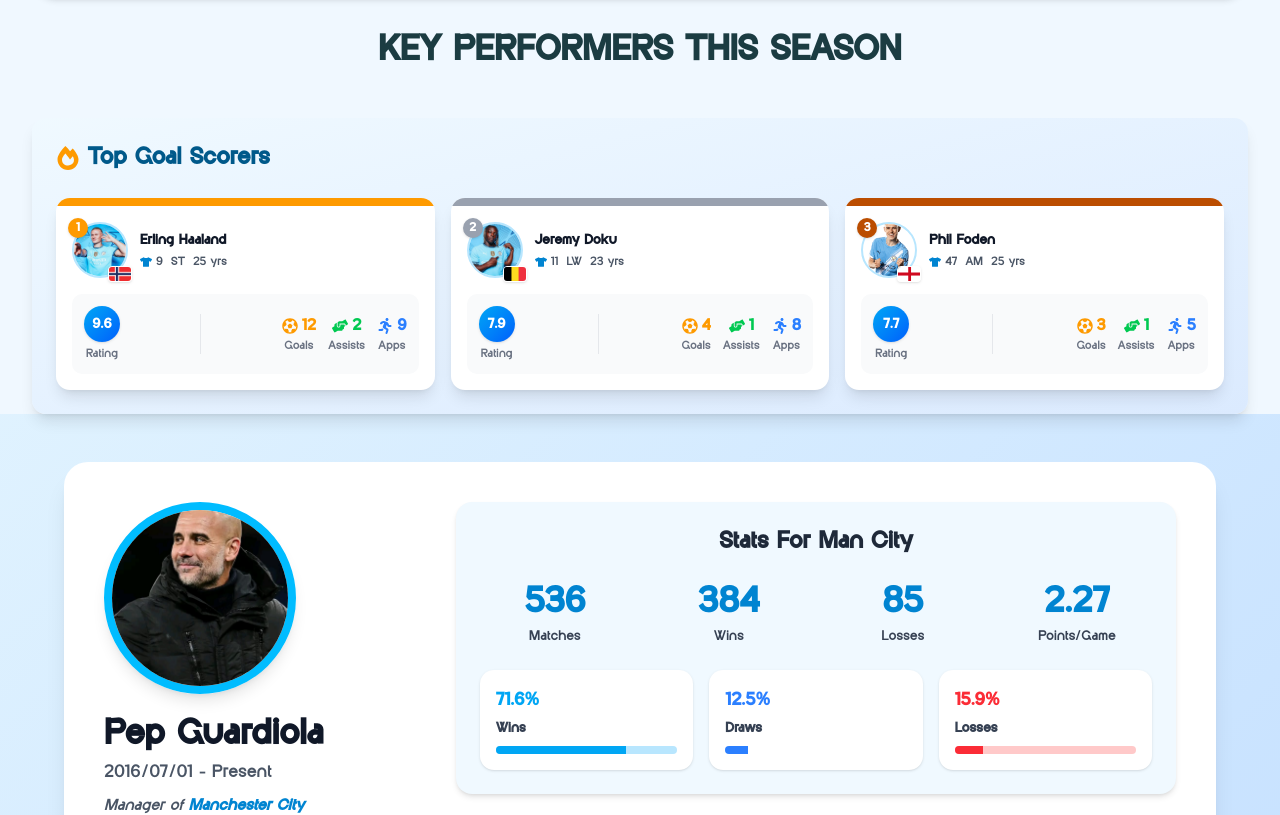
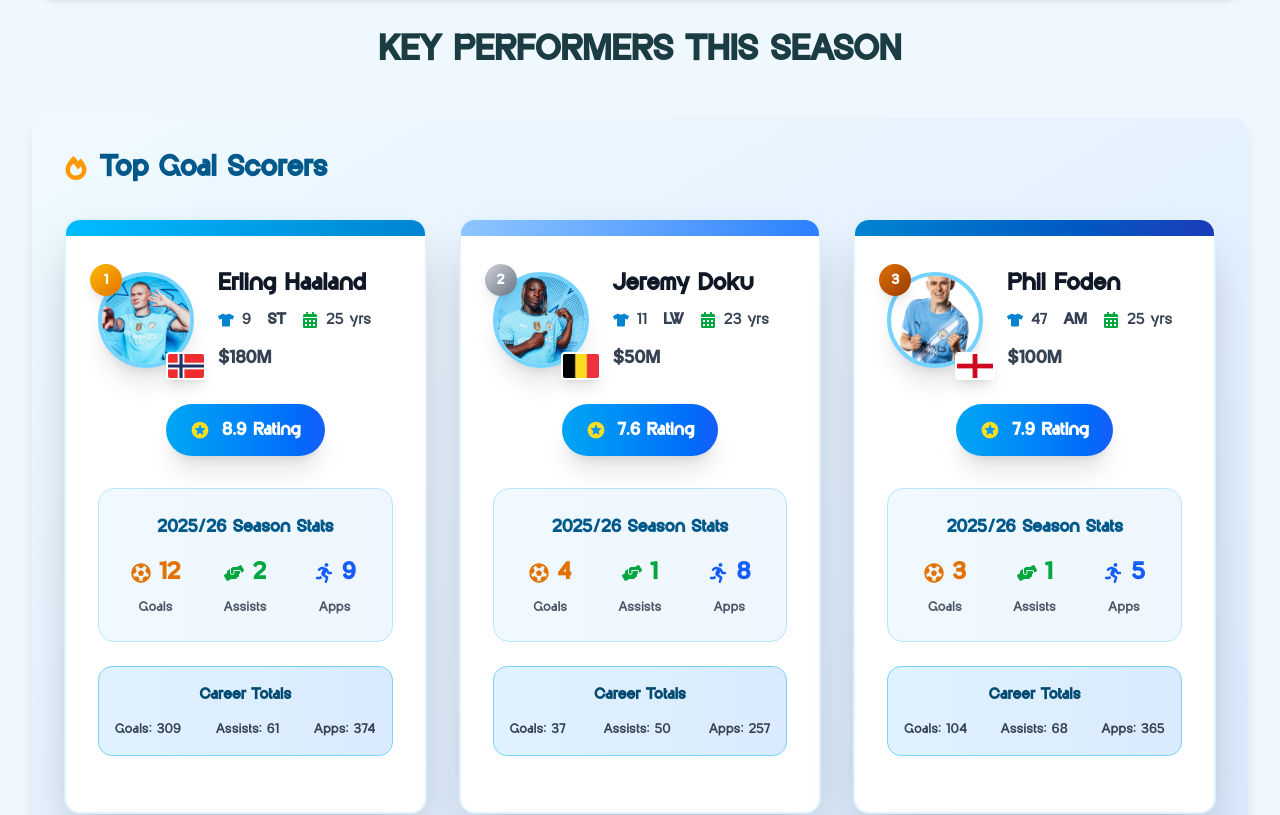
Before and after one commit to smokeyshawn18/MCITYX, a Next.js app: page / in a window 1280 px wide. Shown: the part 1414-2229 px from the top of the page. Built offline with nearby package versions, Linux system fonts and the light colour scheme; no server answers; the database is empty.

Commit message:
updated coach design

```diff
--- a/components/Coach.jsx
+++ b/components/Coach.jsx
@@ -92,46 +92,55 @@
         {/* Right Side Content */}
         <div className="flex-1 flex flex-col gap-8">
           {/* Stats */}
-          <div className="bg-sky-50 dark:bg-gray-800 rounded-2xl p-6 shadow-md">
-            <h3 className="text-2xl font-bold text-center text-gray-800 dark:text-white mb-6">
+          <div className="bg-sky-50 dark:bg-gray-800 rounded-xl p-4 shadow-md">
+            <h3 className="text-lg font-bold text-center text-gray-800 dark:text-white mb-4">
               Stats For Man City
             </h3>
-            <div className="grid grid-cols-2 sm:grid-cols-4 gap-6 text-center">
+
+            <div className="grid grid-cols-2 sm:grid-cols-5 gap-4 text-center">
               <div>
-                <p className="text-4xl font-bold text-sky-600 dark:text-sky-400">
+                <p className="text-2xl font-bold text-sky-600 dark:text-sky-400">
                   {totalMatches}
                 </p>
-                <p className="text-sm font-medium text-gray-700 dark:text-gray-300 mt-1">
+                <p className="text-lg text-gray-700 dark:text-gray-300 mt-1">
                   Matches
                 </p>
               </div>
               <div>
-                <p className="text-4xl font-bold text-sky-600 dark:text-sky-400">
+                <p className="text-2xl font-bold text-sky-600 dark:text-sky-400">
                   {wins}
                 </p>
-                <p className="text-sm font-medium text-gray-700 dark:text-gray-300 mt-1">
+                <p className="text-lg text-gray-700 dark:text-gray-300 mt-1">
                   Wins
                 </p>
               </div>
               <div>
-                <p className="text-4xl font-bold text-sky-600 dark:text-sky-400">
+                <p className="text-2xl font-bold text-sky-600 dark:text-sky-400">
+                  {draws}
+                </p>
+                <p className="text-lg text-gray-700 dark:text-gray-300 mt-1">
+                  Draws
+                </p>
+              </div>
+              <div>
+                <p className="text-2xl font-bold text-sky-600 dark:text-sky-400">
                   {losses}
                 </p>
-                <p className="text-sm font-medium text-gray-700 dark:text-gray-300 mt-1">
+                <p className="text-lg text-gray-700 dark:text-gray-300 mt-1">
                   Losses
                 </p>
               </div>
               <div>
-                <p className="text-4xl font-bold text-sky-600 dark:text-sky-400">
+                <p className="text-2xl font-bold text-sky-600 dark:text-sky-400">
                   {ppg}
                 </p>
-                <p className="text-sm font-medium text-gray-700 dark:text-gray-300 mt-1">
-                  Points/Game
+                <p className="text-lg text-gray-700 dark:text-gray-300 mt-1">
+                  Pts/Game
                 </p>
               </div>
             </div>
 
-            <div className="mt-6 grid grid-cols-1 sm:grid-cols-3 gap-4">
+            <div className="mt-4 grid grid-cols-1 sm:grid-cols-3 gap-3">
               {[
                 { label: "Wins", color: "sky", value: wins },
                 { label: "Draws", color: "blue", value: draws },
@@ -139,18 +148,18 @@
               ].map((stat) => (
                 <div
                   key={stat.label}
-                  className={`bg-white dark:bg-gray-900 rounded-xl p-4 shadow-sm`}
+                  className="bg-white dark:bg-gray-900 rounded-lg p-3 shadow-sm"
                 >
                   <p
                     className={`text-lg font-bold text-${stat.color}-500 dark:text-${stat.color}-400`}
                   >
                     {((stat.value / totalMatches) * 100).toFixed(1)}%
                   </p>
-                  <p className="text-sm text-gray-700 dark:text-gray-300 font-semibold mt-1">
+                  <p className="text-lg text-gray-700 dark:text-gray-300 font-semibold mt-1">
                     {stat.label}
                   </p>
                   <div
-                    className={`mt-2 h-2 w-full bg-${stat.color}-200 dark:bg-${stat.color}-700 rounded-full overflow-hidden`}
+                    className={`mt-2 h-1.5 w-full bg-${stat.color}-200 dark:bg-${stat.color}-700 rounded-full overflow-hidden`}
                   >
                     <div
                       className={`h-full bg-${stat.color}-500 dark:bg-${stat.color}-400`}
--- a/components/Keyperformer.jsx
+++ b/components/Keyperformer.jsx
@@ -5,14 +5,18 @@
   FaFutbol,
   FaHandsHelping,
   FaFireAlt,
+  FaTshirt,
+  FaStar,
   FaRunning,
-  FaTshirt,
+  FaCalendarAlt,
+  FaEuroSign,
 } from "react-icons/fa";
 import { MdStars } from "react-icons/md";
 import { CiMedicalCross } from "react-icons/ci";
 import { players } from "@/data/players";
 import Image from "next/image";
 import { calculateAge } from "@/utils/playerAge";
+import { ratePlayer } from "@/utils/ratePlayer";
 
 // Set of hidden player names
 const HIDDEN_NAMES = new Set([
@@ -40,47 +44,44 @@
   }, [activePlayers]);
 
   return (
-    <div className="bg-gradient-to-br from-sky-50 to-blue-100 dark:from-gray-900 dark:to-gray-800 rounded-xl shadow-lg p-6">
-      <h2 className="text-2xl font-bold text-sky-800 dark:text-sky-200 mb-6 flex items-center">
-        <FaFireAlt className="mr-2 text-amber-500" />
+    <div className="bg-gradient-to-br from-sky-50 to-blue-100 dark:from-gray-900 dark:to-gray-800 rounded-xl shadow-lg p-8">
+      <h2 className="text-3xl font-bold text-sky-800 dark:text-sky-200 mb-8 flex items-center">
+        <FaFireAlt className="mr-3 text-amber-500 text-2xl" />
         Top Goal Scorers
       </h2>
 
       {/* Top Scorers Cards */}
-      <div className="grid grid-cols-1 md:grid-cols-3 gap-4">
+      <div className="grid grid-cols-1 md:grid-cols-3 gap-8">
         {topScorers.map((player, index) => {
           const age = calculateAge(player.age);
-          // Calculate rating
-          const rating = (
-            7 +
-            (player.seasonStats.goals * 0.2 + player.seasonStats.assists * 0.1)
-          ).toFixed(1);
+          // Calculate rating using the same system as PlayerCard
+          const rating = ratePlayer(player);
 
           return (
             <div
               key={player.name}
-              className="bg-white dark:bg-gray-800 rounded-xl shadow-lg overflow-hidden hover:shadow-xl transition-shadow"
+              className="bg-white dark:bg-gray-900 rounded-2xl shadow-2xl overflow-hidden hover:shadow-3xl transition-all duration-300 transform hover:-translate-y-2 border-2 border-sky-100 dark:border-sky-800"
             >
               {/* Header with rank */}
               <div
                 className={`
-                h-2 w-full
+                h-4 w-full
                 ${
                   index === 0
-                    ? "bg-amber-500"
+                    ? "bg-gradient-to-r from-sky-400 to-sky-600"
                     : index === 1
-                    ? "bg-gray-400"
-                    : "bg-amber-700"
+                    ? "bg-gradient-to-r from-blue-300 to-blue-500"
+                    : "bg-gradient-to-r from-sky-600 to-blue-800"
                 }
               `}
               ></div>
 
               {/* Content */}
-              <div className="p-4">
+              <div className="p-8">
                 {/* Player image and basic info */}
-                <div className="flex items-center mb-4">
+                <div className="flex items-center mb-8">
                   <div className="relative flex-shrink-0">
-                    <div className="relative w-14 h-14 rounded-full overflow-hidden border-2 border-sky-200 dark:border-sky-800">
+                    <div className="relative w-24 h-24 rounded-full overflow-hidden border-4 border-sky-300 dark:border-sky-600 shadow-xl">
                       <Image
                         src={player.image}
                         alt={player.name}
@@ -88,7 +89,7 @@
                         className="object-cover"
                       />
                     </div>
-                    <div className="absolute -bottom-1 -right-1 w-6 h-4 rounded overflow-hidden border border-white dark:border-gray-700 shadow-sm">
+                    <div className="absolute -bottom-3 -right-3 w-10 h-7 rounded overflow-hidden border-2 border-white dark:border-gray-700 shadow-lg">
                       <Image
                         src={player.country}
                         alt="Country"
@@ -98,13 +99,13 @@
                     </div>
                     <div
                       className={`
-                      absolute -top-1 -left-1 w-5 h-5 rounded-full flex items-center justify-center text-xs font-bold text-white shadow-sm
+                      absolute -top-2 -left-2 w-8 h-8 rounded-full flex items-center justify-center text-sm font-bold text-white shadow-lg
                       ${
                         index === 0
-                          ? "bg-amber-500"
+                          ? "bg-gradient-to-br from-amber-400 to-amber-600"
                           : index === 1
-                          ? "bg-gray-400"
-                          : "bg-amber-700"
+                          ? "bg-gradient-to-br from-gray-300 to-gray-500"
+                          : "bg-gradient-to-br from-amber-600 to-amber-800"
                       }
                     `}
                     >
@@ -112,81 +113,109 @@
                     </div>
                   </div>
 
-                  <div className="ml-3">
-                    <h3 className="font-bold text-gray-900 dark:text-white text-sm">
+                  <div className="ml-6 flex-1">
+                    <h3 className="font-bold text-gray-900 dark:text-white text-2xl mb-2">
                       {player.name}
                     </h3>
-                    <div className="flex items-center text-xs text-gray-600 dark:text-gray-300 mt-1 space-x-2">
+                    <div className="flex items-center text-base text-gray-700 dark:text-gray-200 space-x-4 mb-3">
                       <span className="flex items-center">
-                        <FaTshirt className="mr-1 text-sky-600 dark:text-sky-400" />
+                        <FaTshirt className="mr-2 text-sky-600 dark:text-sky-400" />
                         {player.number}
                       </span>
-                      <span>{player.position}</span>
-                      <span>{age} yrs</span>
+                      <span className="font-semibold">{player.position}</span>
+                      <span className="flex items-center">
+                        <FaCalendarAlt className="mr-2 text-green-600 dark:text-green-400" />
+                        {age} yrs
+                      </span>
+                    </div>
+                    <div className="flex items-center text-base text-gray-700 dark:text-gray-200">
+                      <span className="font-bold text-lg">
+                        ${player.value}M
+                      </span>
                     </div>
                   </div>
                 </div>
 
+                {/* Rating Badge */}
+                <div className="flex justify-center mb-8">
+                  <div className="bg-gradient-to-r from-sky-500 to-blue-600 rounded-full px-6 py-3 flex items-center text-white font-bold text-lg shadow-xl">
+                    <MdStars className="mr-3 text-yellow-300 text-xl" />
+                    {rating} Rating
+                  </div>
+                </div>
+
                 {/* Season Stats */}
-                <div className="flex justify-between items-center bg-gray-50 dark:bg-gray-700/50 rounded-lg p-3">
-                  {/* Rating */}
-                  <div className="flex flex-col items-center">
-                    <div className="w-9 h-9 rounded-full bg-gradient-to-br from-sky-500 to-blue-600 flex items-center justify-center text-white text-sm font-bold shadow">
-                      {rating}
-                    </div>
-                    <span className="text-xs text-gray-500 dark:text-gray-400 mt-1">
-                      Rating
-                    </span>
-                  </div>
+                <div className="bg-gradient-to-r from-sky-50 to-blue-50 dark:from-sky-900/30 dark:to-blue-900/30 rounded-2xl p-6 mb-6 border border-sky-200 dark:border-sky-700">
+                  <h4 className="text-lg font-bold text-sky-800 dark:text-sky-200 mb-4 text-center">
+                    2025/26 Season Stats
+                  </h4>
 
-                  {/* Divider */}
-                  <div className="h-10 w-px bg-gray-200 dark:bg-gray-600"></div>
-
-                  {/* Stats */}
-                  <div className="flex space-x-3">
+                  <div className="grid grid-cols-3 gap-6">
                     <div className="flex flex-col items-center">
-                      <div className="flex items-center text-amber-500 font-bold">
-                        <FaFutbol className="mr-1" />
+                      <div className="flex items-center text-amber-600 dark:text-amber-400 font-bold text-2xl">
+                        <FaFutbol className="mr-2 text-xl" />
                         {player.seasonStats.goals}
                       </div>
-                      <span className="text-xs text-gray-500 dark:text-gray-400">
+                      <span className="text-sm text-gray-600 dark:text-gray-300 mt-2 font-medium">
                         Goals
                       </span>
                     </div>
 
                     <div className="flex flex-col items-center">
-                      <div className="flex items-center text-green-500 font-bold">
-                        <FaHandsHelping className="mr-1" />
+                      <div className="flex items-center text-green-600 dark:text-green-400 font-bold text-2xl">
+                        <FaHandsHelping className="mr-2 text-xl" />
                         {player.seasonStats.assists}
                       </div>
-                      <span className="text-xs text-gray-500 dark:text-gray-400">
+                      <span className="text-sm text-gray-600 dark:text-gray-300 mt-2 font-medium">
                         Assists
                       </span>
                     </div>
 
                     <div className="flex flex-col items-center">
-                      <div className="flex items-center text-blue-500 font-bold">
-                        <FaRunning className="mr-1" />
+                      <div className="flex items-center text-blue-600 dark:text-blue-400 font-bold text-2xl">
+                        <FaRunning className="mr-2 text-xl" />
                         {player.seasonStats.appearances}
                       </div>
-                      <span className="text-xs text-gray-500 dark:text-gray-400">
+                      <span className="text-sm text-gray-600 dark:text-gray-300 mt-2 font-medium">
                         Apps
                       </span>
                     </div>
                   </div>
                 </div>
 
+                {/* Career Highlights */}
+                <div className="bg-gradient-to-r from-sky-100 to-blue-100 dark:from-sky-900/40 dark:to-blue-900/40 rounded-xl p-4 mb-6 border border-sky-300 dark:border-sky-600">
+                  <h4 className="text-base font-bold text-sky-900 dark:text-sky-100 mb-3 text-center">
+                    Career Totals
+                  </h4>
+                  <div className="flex justify-between text-sm text-gray-700 dark:text-gray-200 font-medium">
+                    <span>
+                      Goals:{" "}
+                      {player.careerStats.goals + player.seasonStats.goals}{" "}
+                    </span>
+                    <span>
+                      Assists:{" "}
+                      {player.careerStats.assists + player.seasonStats.assists}
+                    </span>
+                    <span>
+                      Apps:{" "}
+                      {player.careerStats.appearances +
+                        player.seasonStats.appearances}
+                    </span>
+                  </div>
+                </div>
+
                 {/* Injury Status - Only show if injured */}
                 {player.injured && (
-                  <div className="mt-3 bg-red-50 dark:bg-red-900/20 border border-red-100 dark:border-red-800 rounded-lg p-2 text-xs">
-                    <div className="flex items-center text-red-600 dark:text-red-400">
-                      <CiMedicalCross className="mr-1" />
-                      <span className="font-medium">
+                  <div className="mt-6 bg-red-50 dark:bg-red-900/30 border-2 border-red-300 dark:border-red-700 rounded-xl p-4">
+                    <div className="flex items-center text-red-700 dark:text-red-300 mb-2">
+                      <CiMedicalCross className="mr-3 text-xl" />
+                      <span className="font-bold text-base">
                         {player.injuryDetails.type}
                       </span>
                     </div>
-                    <div className="text-gray-600 dark:text-gray-400 mt-1 text-xs">
-                      Return: {player.injuryDetails.recoveryTime}
+                    <div className="text-gray-700 dark:text-gray-200 text-sm font-medium">
+                      Expected return: {player.injuryDetails.recoveryTime}
                     </div>
                   </div>
                 )}
```
